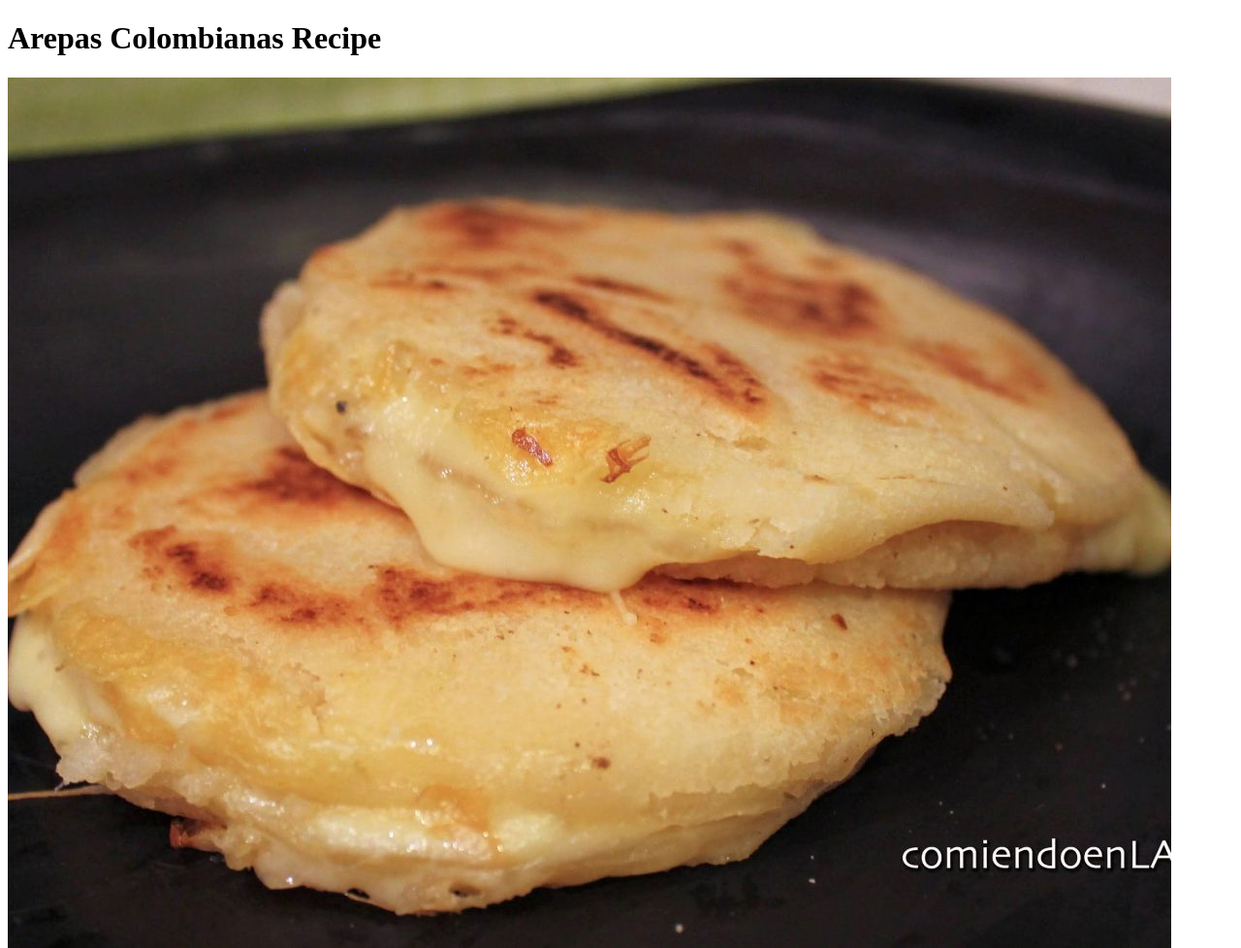
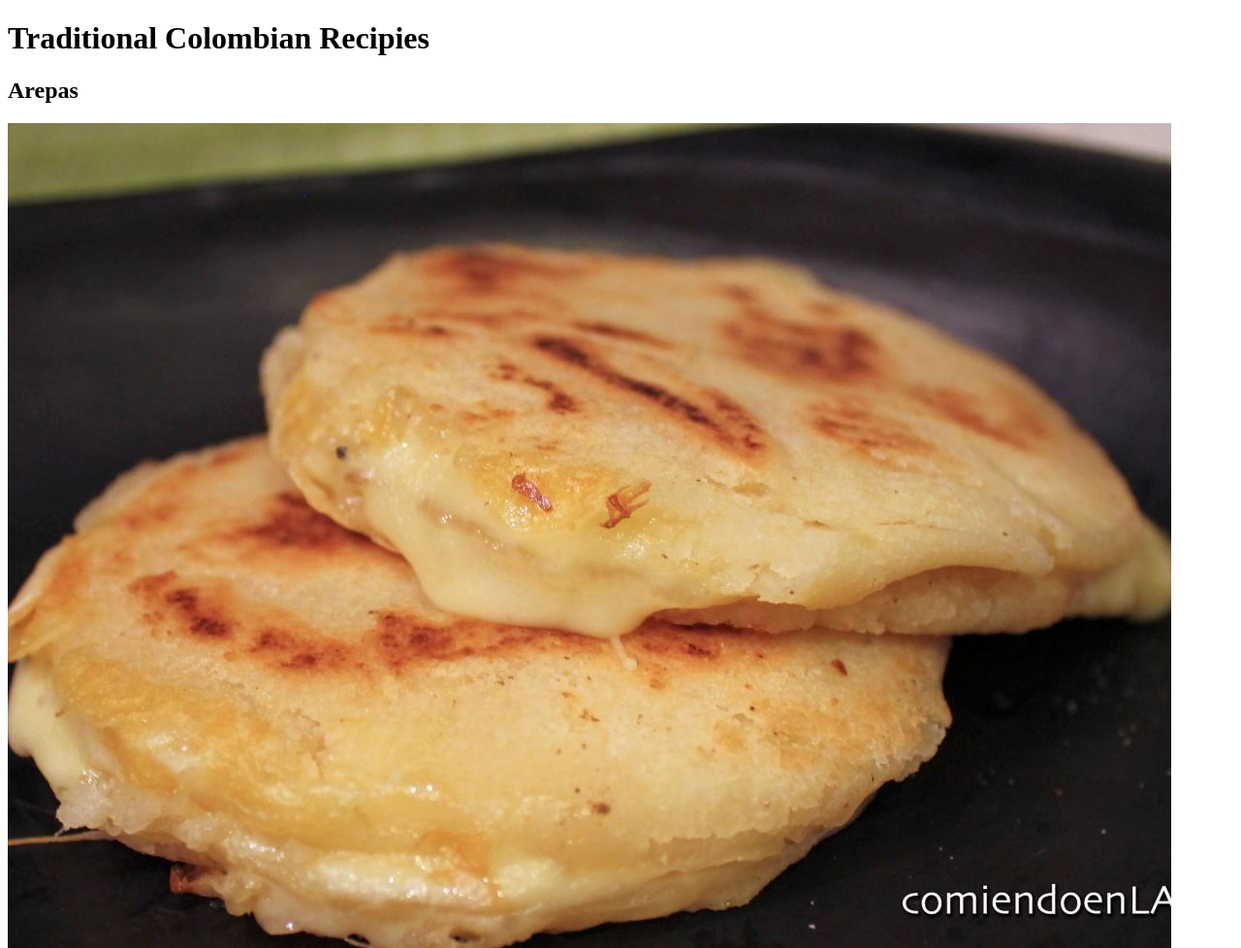
Before and after one commit to andresossa13/Recipe, a plain HTML site: page index.html in a window 1280 px wide. Shown: the top 978 px of the page at 97% size. Drawn offline with Linux system fonts and the light colour scheme.

Commit message:
Update index.html

```diff
--- a/index.html
+++ b/index.html
@@ -4,11 +4,12 @@
     <meta charset="UTF-8">
     <meta http-equiv="X-UA-Compatible" content="IE=edge">
     <meta name="viewport" content="width=device-width, initial-scale=1.0">
-    <title>My Recipe</title>
+    <title>Traditional Colombian Recipies</title>
     </head>
     <body>
     <main></main>
-    <h1>Arepas Colombianas Recipe</h1>
+    <h1>Traditional Colombian Recipies</h1>
+     <h2>Arepas</h2>
 <img src="img/arepas-1200x900-cropped.jpg">
       <h2>Ingredients</h2>
       <ul>
```
